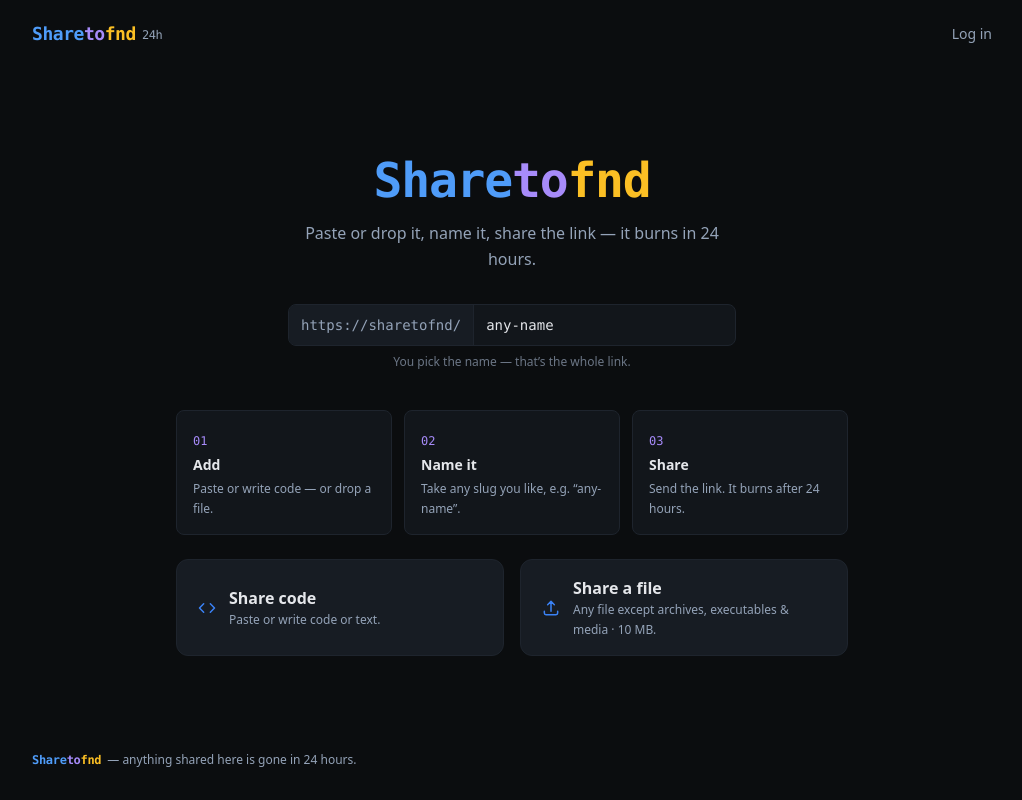
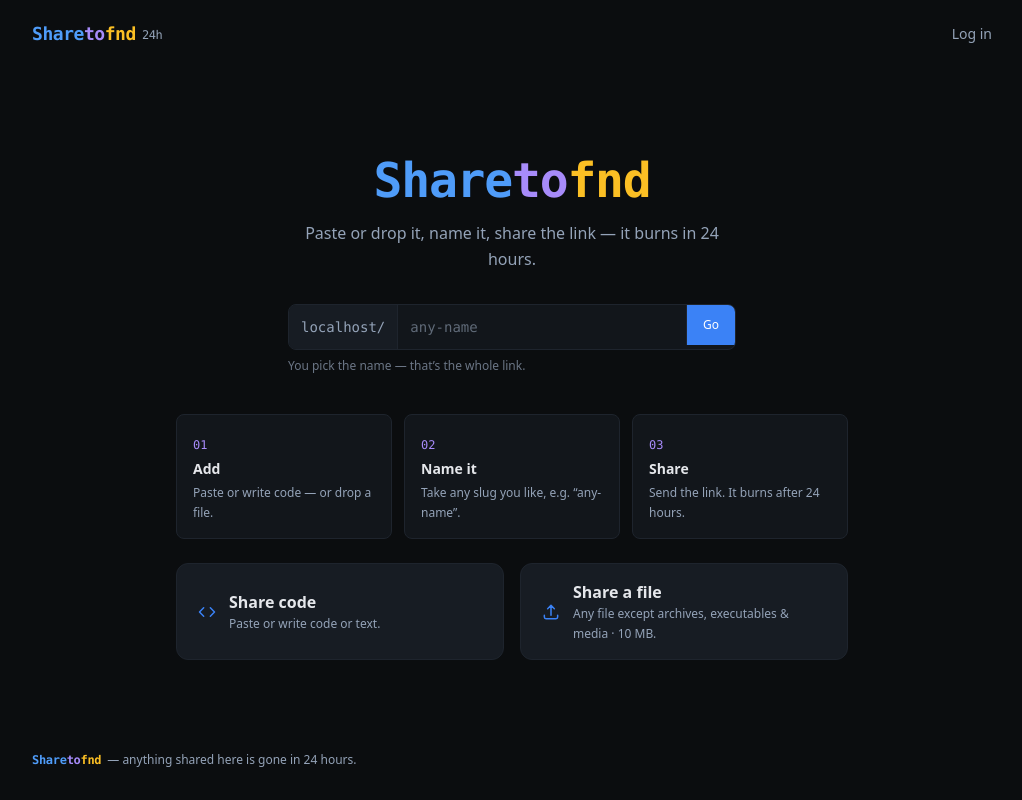
Before and after one commit to joywithai/share24, a Next.js app: page / in a window 1280 px wide. Shown: the whole page, without its empty margins (128-1150 px from the left). Built offline with nearby package versions, Linux system fonts and the light colour scheme; no server answers.

Commit message:
fix: let the page scroll over the editor; add homepage "open by name" box + 404 back button
Co-authored-by: arena-agent <297053741+arena-agent@users.noreply.github.com>

```diff
--- a/app/not-found.tsx
+++ b/app/not-found.tsx
@@ -1,5 +1,6 @@
 import Link from 'next/link';
 
+import { GoBackButton } from '@/components/layout/GoBackButton';
 import { buttonVariants } from '@/components/ui/button';
 
 export default function NotFound() {
@@ -11,12 +12,12 @@ export default function NotFound() {
         This link doesn&rsquo;t exist — or the share it pointed to expired and
         released its route.
       </p>
-      <Link
-        href="/"
-        className={`${buttonVariants({ variant: 'outline' })} mt-8`}
-      >
-        Go home
-      </Link>
+      <div className="mt-8 flex flex-wrap items-center justify-center gap-3">
+        <GoBackButton />
+        <Link href="/" className={buttonVariants({ variant: 'outline' })}>
+          Go home
+        </Link>
+      </div>
     </div>
   );
 }
--- a/app/page.tsx
+++ b/app/page.tsx
@@ -1,6 +1,7 @@
 import Link from 'next/link';
 
 import { Brand } from '@/components/layout/Brand';
+import { RouteGoBox } from '@/components/share/RouteGoBox';
 
 const steps = [
   {
@@ -76,18 +77,9 @@ export default function HomePage() {
         Paste or drop it, name it, share the link — it burns in 24 hours.
       </p>
 
-      {/* The whole product in one box: your name becomes the link. */}
-      <div className="mt-8 flex w-full max-w-md items-stretch overflow-hidden rounded-lg border border-line bg-card font-mono text-xs sm:text-sm">
-        <span className="flex shrink-0 items-center border-r border-line bg-card-soft px-3 py-2.5 text-sub">
-          https://sharetofnd/
-        </span>
-        <span className="flex min-w-0 flex-1 items-center truncate px-3 py-2.5 text-fg">
-          any-name
-        </span>
-      </div>
-      <p className="mt-2 text-xs text-sub/70">
-        You pick the name — that&rsquo;s the whole link.
-      </p>
+      {/* The whole product in one box: name → link. Type (or paste) a name
+          somebody shared with you and Go straight to it. */}
+      <RouteGoBox />
 
       <ol className="mt-10 grid w-full max-w-2xl gap-3 text-left sm:grid-cols-3">
         {steps.map((step, i) => (
--- a/components/editor/CodeEditor.tsx
+++ b/components/editor/CodeEditor.tsx
@@ -8,7 +8,7 @@
  * therefore only pulled in on the pages that need it.
  */
 import * as monaco from 'monaco-editor';
-import { type MutableRefObject, useCallback, useEffect, useRef } from 'react';
+import { type MutableRefObject, useEffect, useRef } from 'react';
 
 /**
  * Bundle Monaco's web workers with the app (no CDN — the app must work fully
@@ -207,24 +207,6 @@ export function CodeEditor({
     };
   });
 
-  // When the content fits the box (e.g. an empty editor) Monaco must not eat
-  // the mouse wheel — otherwise the *page* becomes unscrollable while the
-  // cursor sits over the editor, which feels broken. Wheel handling is turned
-  // back on as soon as the content actually overflows the viewport.
-  const wheelEnabledRef = useRef(true);
-  // Stable across renders, so it is safe to depend on in the effect below
-  // (a changing dependency would tear down and rebuild the editor).
-  const syncWheel = useCallback(
-    (editor: monaco.editor.IStandaloneCodeEditor) => {
-      const fits = editor.getScrollHeight() <= editor.getLayoutInfo().height;
-      const wanted = !fits;
-      if (wheelEnabledRef.current === wanted) return;
-      wheelEnabledRef.current = wanted;
-      editor.updateOptions({ scrollbar: { handleMouseWheel: wanted } });
-    },
-    [],
-  );
-
   useEffect(() => {
     const container = containerRef.current;
     if (!container) return;
@@ -244,40 +226,72 @@ export function CodeEditor({
       readOnly,
       padding: { top: 14, bottom: 14 },
       renderLineHighlight: 'line',
-      scrollbar: { verticalScrollbarSize: 8, horizontalScrollbarSize: 8 },
+      scrollbar: {
+        verticalScrollbarSize: 8,
+        horizontalScrollbarSize: 8,
+        // Scroll chaining (important — see below).
+        //
+        // Monaco's default is `alwaysConsumeMouseWheel: true`, meaning it
+        // swallows *every* wheel event over the editor, even when the content
+        // already sits at the top or the bottom. The page then refuses to
+        // scroll while the pointer is over the box, which traps the visitor:
+        // the route/PIN fields and the "Create share" button below become
+        // unreachable without first moving the pointer out of the editor.
+        //
+        // Switching it off means Monaco only consumes the event while it can
+        // actually scroll; at either end the browser scrolls the page as
+        // usual. This replaces a hand-rolled "does the content fit?" check,
+        // which had to guess and got it wrong when the layout changed.
+        alwaysConsumeMouseWheel: false,
+      },
       overviewRulerLanes: 0,
       hideCursorInOverviewRuler: true,
       contextmenu: !readOnly,
     });
     editorRef.current = editor;
-    syncWheel(editor);
 
     const subscription = editor.onDidChangeModelContent(() => {
       onChangeRef.current?.(editor.getValue());
-      syncWheel(editor);
-    });
-    const layoutSubscription = editor.onDidLayoutChange(() => {
-      syncWheel(editor);
     });
 
     return () => {
       subscription.dispose();
-      layoutSubscription.dispose();
       decorationsRef.current = null;
       editor.dispose();
       editorRef.current = null;
     };
     // The editor is created once per language/read-only mode; content changes
     // flow through the sync effect below.
-  }, [language, readOnly, syncWheel]);
+  }, [language, readOnly]);
 
   // Keep the model in sync when the controlled value changes from outside
   // (e.g. form reset). Skipped when the values already match, so typing does
   // not fight with the caret.
+  //
+  // Applied as a regular *edit* rather than `setValue`: `setValue` rebuilds
+  // the model, which throws the caret back to the very first line and wipes
+  // the undo stack — if a re-render ever lands with a stale value, the visitor
+  // sees the caret snap to the top and their typing stops tracking.
   useEffect(() => {
     const editor = editorRef.current;
-    if (editor && editor.getValue() !== value) {
-      editor.setValue(value);
+    const model = editor?.getModel();
+    if (!editor || !model) return;
+    if (model.getValue() === value) return;
+
+    const selection = editor.getSelection();
+    model.pushEditOperations(
+      [],
+      [{ range: model.getFullModelRange(), text: value }],
+      () => null,
+    );
+    // Restore the caret, clamped to the new text (the document may be shorter
+    // than it was before the edit).
+    if (selection) {
+      const line = Math.min(selection.startLineNumber, model.getLineCount());
+      const maxColumn = model.getLineMaxColumn(line);
+      const startColumn = Math.min(selection.startColumn, maxColumn);
+      const endColumn = Math.min(selection.endColumn, maxColumn);
+      editor.setSelection(new monaco.Range(line, startColumn, line, endColumn));
     }
   }, [value]);
 
--- /dev/null
+++ b/components/layout/GoBackButton.tsx
@@ -0,0 +1,48 @@
+'use client';
+
+import { useRouter } from 'next/navigation';
+
+import { buttonVariants } from '@/components/ui/button';
+
+/**
+ * "Go back" for dead ends (404, expired shares). Uses the browser history so
+ * the visitor lands where they came from — and falls back to the homepage when
+ * there is nothing to go back to (e.g. a link opened straight in a new tab).
+ */
+export function GoBackButton({ label = 'Go back' }: { label?: string }) {
+  const router = useRouter();
+
+  function handleClick() {
+    // `history.length > 1` is the usual signal that this tab navigated at
+    // least once; a cold entry has nothing to go back to.
+    if (window.history.length > 1) {
+      router.back();
+      return;
+    }
+    router.push('/');
+  }
+
+  return (
+    <button
+      type="button"
+      onClick={handleClick}
+      className={buttonVariants({ variant: 'outline' })}
+    >
+      <svg
+        aria-hidden
+        viewBox="0 0 24 24"
+        fill="none"
+        stroke="currentColor"
+        strokeWidth="1.8"
+        className="h-4 w-4"
+      >
+        <path
+          d="M19 12H5m0 0 6-6m-6 6 6 6"
+          strokeLinecap="round"
+          strokeLinejoin="round"
+        />
+      </svg>
+      {label}
+    </button>
+  );
+}
--- /dev/null
+++ b/components/share/RouteGoBox.tsx
@@ -0,0 +1,99 @@
+'use client';
+
+import { useRouter } from 'next/navigation';
+import { type FormEvent, useEffect, useState } from 'react';
+
+import { Button } from '@/components/ui/button';
+import { normalizeRoute, routeProblem } from '@/lib/route';
+
+/**
+ * Accepts either a bare slug (`any-name`) or a pasted share link
+ * (`https://host/any-name`) and returns the slug part.
+ */
+export function slugFromInput(input: string): string {
+  const trimmed = input.trim();
+  const withoutOrigin = trimmed.replace(/^https?:\/\/[^/]+/i, '');
+  return normalizeRoute(withoutOrigin.split('/').filter(Boolean)[0] ?? '');
+}
+
+/**
+ * "Open a share" box on the homepage: type (or paste) the name somebody gave
+ * you and jump straight to it. Unknown names land on the 404 page, which the
+ * share route already renders through `notFound()` — so an expired or
+ * mistyped slug comes back with a Back button.
+ */
+export function RouteGoBox() {
+  const router = useRouter();
+  const [value, setValue] = useState('');
+  const [error, setError] = useState<string | null>(null);
+  // The live origin is read after mount so the server and the first client
+  // render agree (no hydration mismatch).
+  const [origin, setOrigin] = useState('https://sharetofnd');
+
+  useEffect(() => {
+    setOrigin(window.location.origin.replace(/^https?:\/\//, ''));
+  }, []);
+
+  function handleSubmit(event: FormEvent<HTMLFormElement>) {
+    event.preventDefault();
+    const route = slugFromInput(value);
+    const problem = routeProblem(route);
+    if (problem) {
+      setError(problem);
+      return;
+    }
+    setError(null);
+    router.push(`/${route}`);
+  }
+
+  return (
+    <form onSubmit={handleSubmit} className="mt-8 w-full max-w-md text-left">
+      <div className="flex w-full min-w-0 items-stretch overflow-hidden rounded-lg border border-line bg-card font-mono text-xs transition-colors focus-within:border-accent/60 focus-within:ring-2 focus-within:ring-accent/30 sm:text-sm">
+        <span
+          aria-hidden
+          className="flex shrink-0 items-center border-r border-line bg-card-soft px-3 py-2.5 text-sub"
+        >
+          {origin}/
+        </span>
+        <label className="sr-only" htmlFor="go-route">
+          Share name
+        </label>
+        <input
+          id="go-route"
+          name="route"
+          value={value}
+          onChange={(event) => {
+            setValue(event.target.value);
+            if (error) setError(null);
+          }}
+          placeholder="any-name"
+          autoComplete="off"
+          autoCapitalize="none"
+          spellCheck={false}
+          aria-invalid={error ? true : undefined}
+          aria-describedby={error ? 'go-route-error' : undefined}
+          className="h-11 min-w-0 flex-1 bg-transparent px-3 text-fg placeholder:text-sub/60 focus:outline-none"
+        />
+        <Button
+          type="submit"
+          className="shrink-0 rounded-none border-l border-line px-4 font-sans text-xs"
+        >
+          Go
+        </Button>
+      </div>
+      {error ? (
+        <p
+          id="go-route-error"
+          role="alert"
+          className="mt-2 text-xs text-danger"
+        >
+          {error}
+        </p>
+      ) : (
+        <p className="mt-2 text-xs text-sub/70">
+          You pick the name — that&rsquo;s the whole link.
+        </p>
+      )}
+    </form>
+  );
+}
```
Also changed, not shown: 2 other files (tests, documents, lock files or other folders).
